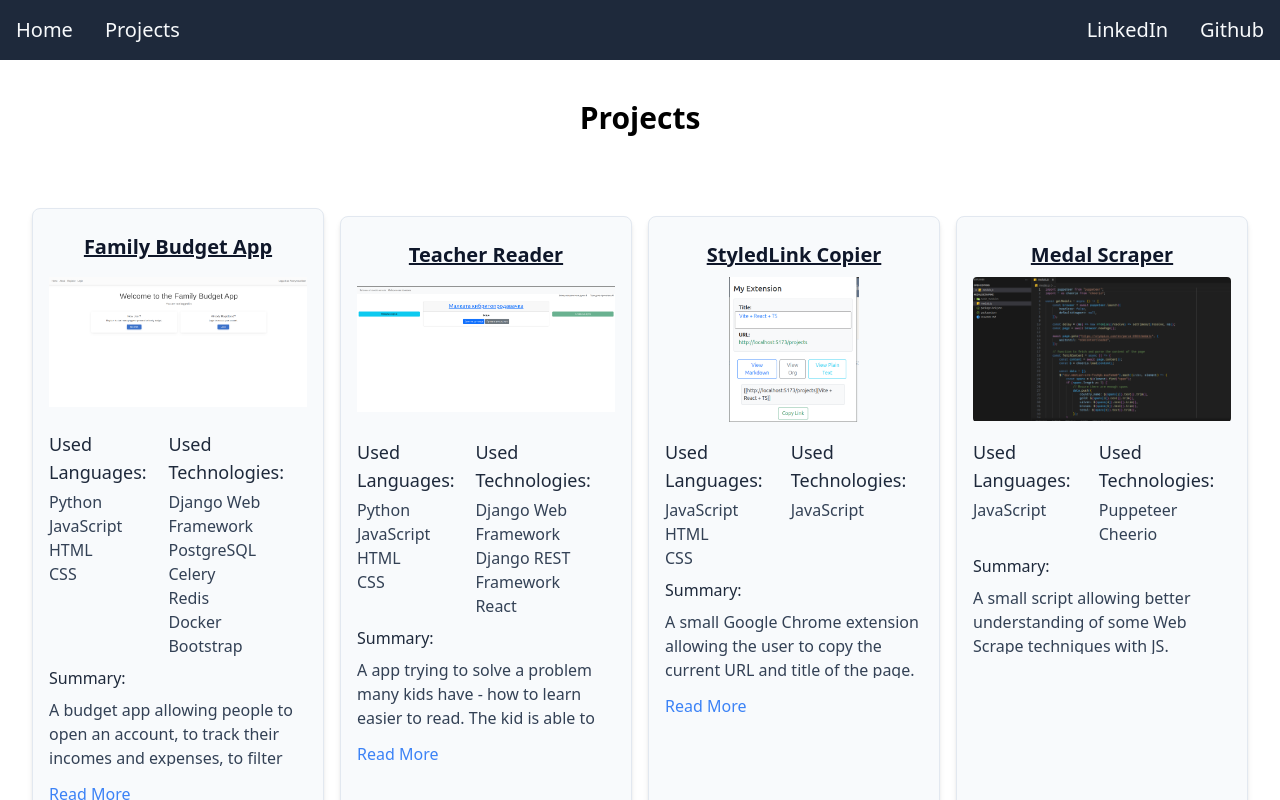
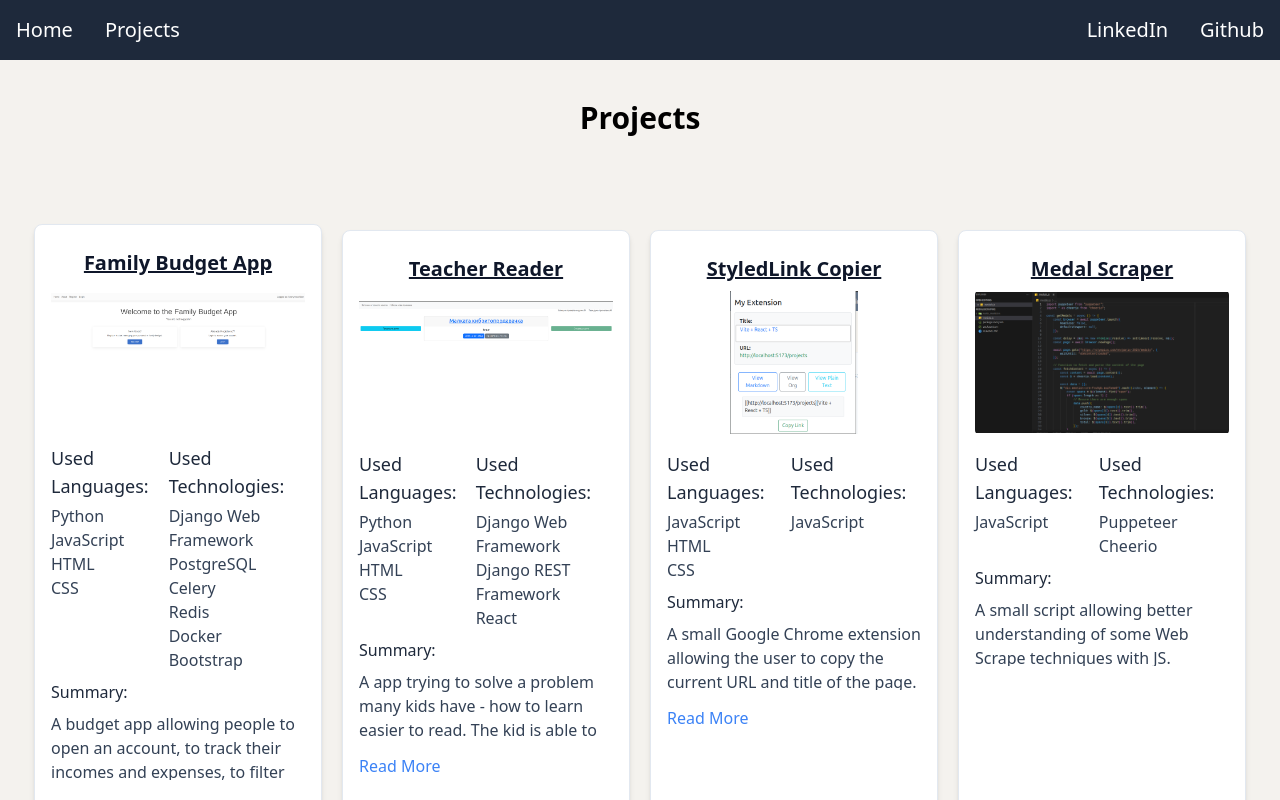
Before and after one commit to vaskoninov/experiments, a React (Vite) app in the folder javascript/staticPOrtfolio/: page /projects in a window 1280 px wide. Shown: the top 800 px of the page. Built offline with nearby package versions, Linux system fonts and the light colour scheme.

Commit message:
some more styling

```diff
--- a/javascript/staticPOrtfolio/src/components/projectComponents/SingleProject.tsx
+++ b/javascript/staticPOrtfolio/src/components/projectComponents/SingleProject.tsx
@@ -29,7 +29,7 @@ export default function SingleProject({
     };
 
     return (
-        <div className="container flex flex-col min-w-72 min-h-[600px] p-4 bg-slate-50 shadow-md border border-slate-200 rounded-lg max-w-sm transition-transform transform hover:scale-105 hover:shadow-2xl">
+        <div className="container flex flex-col min-w-72 min-h-[600px] p-4 bg-secondBG shadow-md border border-slate-200 rounded-lg max-w-sm">
             <ProjectTitle title={name} />
             <ProjectImage projectImage={image} />
             <div className="flex flex-row gap-2 mb-2 justify-between">
--- a/javascript/staticPOrtfolio/src/components/structure/Footer.tsx
+++ b/javascript/staticPOrtfolio/src/components/structure/Footer.tsx
@@ -1,6 +1,6 @@
 export default function Footer() {
     return (
-        <footer className="w-full p-4 bg-slate-800 text-white text-center">
+        <footer className="w-full p-4 bg-slate-800 text-secondBG text-center">
             © 2024 Vasil Ninov. All rights reserved.
         </footer>
     );
--- a/javascript/staticPOrtfolio/src/components/structure/Navbar.tsx
+++ b/javascript/staticPOrtfolio/src/components/structure/Navbar.tsx
@@ -5,25 +5,25 @@ export default function Navbar() {
         <nav className="flex p-2 bg-slate-800">
             <div className="flex flex-1 gap-4">
                 <Link
-                    className="text-slate-50 text-xl hover:bg-customBg hover:text-slate-800 p-2"
+                    className="text-secondBG text-xl hover:bg-secondBG hover:text-slate-800 p-2"
                     to="/"
                 >
                     Home
                 </Link>
                 {/* <Link
-                    className="text-slate-50 text-xl p-2 hover:bg-customBg hover:text-slate-800"
+                    className="text-secondBG text-xl p-2 hover:bg-customBg hover:text-slate-800"
                     to="/about"
                 >
                     About
                 </Link>
                 <Link
-                    className="text-slate-50 text-xl p-2  hover:bg-customBg hover:text-slate-800"
+                    className="text-secondBG text-xl p-2  hover:bg-customBg hover:text-slate-800"
                     to="/contacts"
                 >
                     Contacts
                 </Link> */}
                 <Link
-                    className="text-slate-50 text-xl p-2  hover:bg-customBg hover:text-slate-800"
+                    className="text-secondBG text-xl p-2  hover:bg-secondBG hover:text-slate-800"
                     to="/projects"
                 >
                     Projects
@@ -31,7 +31,7 @@ export default function Navbar() {
             </div>
             <div className="flex gap-4">
                 <a
-                    className="text-slate-50  text-xl p-2  hover:bg-customBg hover:text-slate-800"
+                    className="text-secondBG  text-xl p-2  hover:bg-secondBG hover:text-slate-800"
                     href="https://www.linkedin.com/in/vasil-ninov/"
                     target="_blank"
                     rel="noopener noreferrer"
@@ -39,7 +39,7 @@ export default function Navbar() {
                     LinkedIn
                 </a>
                 <a
-                    className="text-slate-50 text-xl p-2  hover:bg-customBg hover:text-slate-800"
+                    className="text-secondBG text-xl p-2  hover:bg-secondBG hover:text-slate-800"
                     href="https://github.com/vaskoninov"
                     target="_blank"
                     rel="noopener noreferrer"
--- a/javascript/staticPOrtfolio/src/pages/Home.tsx
+++ b/javascript/staticPOrtfolio/src/pages/Home.tsx
@@ -1,6 +1,6 @@
 export default function Home() {
     return (
-        <div className="flex flex-col lg:flex-row w-full flex-1">
+        <div className="flex flex-col lg:flex-row w-full flex-1 bg-customBg">
             <div className="w-full lg:w-1/2 flex items-center justify-center p-6">
                 <img
                     src="/images/personal.jpg"
@@ -9,7 +9,7 @@ export default function Home() {
                 />
             </div>
 
-            <div className="w-full lg:w-1/2 flex flex-col justify-center items-start bg-slate-500 text-customBg p-6 md:p-8 lg:p-12">
+            <div className="w-full lg:w-1/2 flex flex-col justify-center items-start bg-slate-500 text-secondBG p-6 md:p-8 lg:p-12">
                 <strong className="text-left mb-4 text-2xl md:text-3xl xl:text-4xl">
                     Hello, My name is Vasil Ninov
                 </strong>
--- a/javascript/staticPOrtfolio/src/pages/Project.tsx
+++ b/javascript/staticPOrtfolio/src/pages/Project.tsx
@@ -1,11 +1,21 @@
+import { useState } from "react";
 import projects from "../assets/projects.json";
 import SingleProject from "../components/projectComponents/SingleProject";
 
 console.log(projects);
 
 export default function Project() {
+    const [hoveredCardId, setHoveredId] = useState<number | null>(null);
+
+    const handleMouseIn = (id: number) => {
+        setHoveredId(id);
+    };
+
+    const handleMouseOut = () => {
+        setHoveredId(null);
+    };
     return (
-        <div className="flex flex-col items-center w-full">
+        <div className="flex flex-col items-center w-full bg-customBg">
             <h1 className="text-center font-bold text-3xl p-10">Projects</h1>
 
             <div className="grid grid-cols-1 md:grid-cols-2 lg:grid-cols-3 xl:grid-cols-4 gap-4 p-8 w-full">
@@ -13,7 +23,14 @@ export default function Project() {
                     projects.map((project) => (
                         <div
                             key={project.id}
-                            className="flex items-center justify-center"
+                            className={`flex items-center justify-center hover:scale-110 hover: transition-all duration-300 ease-in-out m-4 ${
+                                hoveredCardId !== null &&
+                                hoveredCardId !== project.id
+                                    ? "opacity-20"
+                                    : "opacity-100"
+                            }`}
+                            onMouseEnter={() => handleMouseIn(project.id)}
+                            onMouseLeave={handleMouseOut}
                         >
                             <SingleProject {...project} />
                         </div>
--- a/javascript/staticPOrtfolio/tailwind.config.js
+++ b/javascript/staticPOrtfolio/tailwind.config.js
@@ -5,6 +5,7 @@ export default {
         extend: {
             colors: {
                 customBg: "#F4F2EE",
+                secondBG: "#FFFFFF",
             },
         },
     },
```
